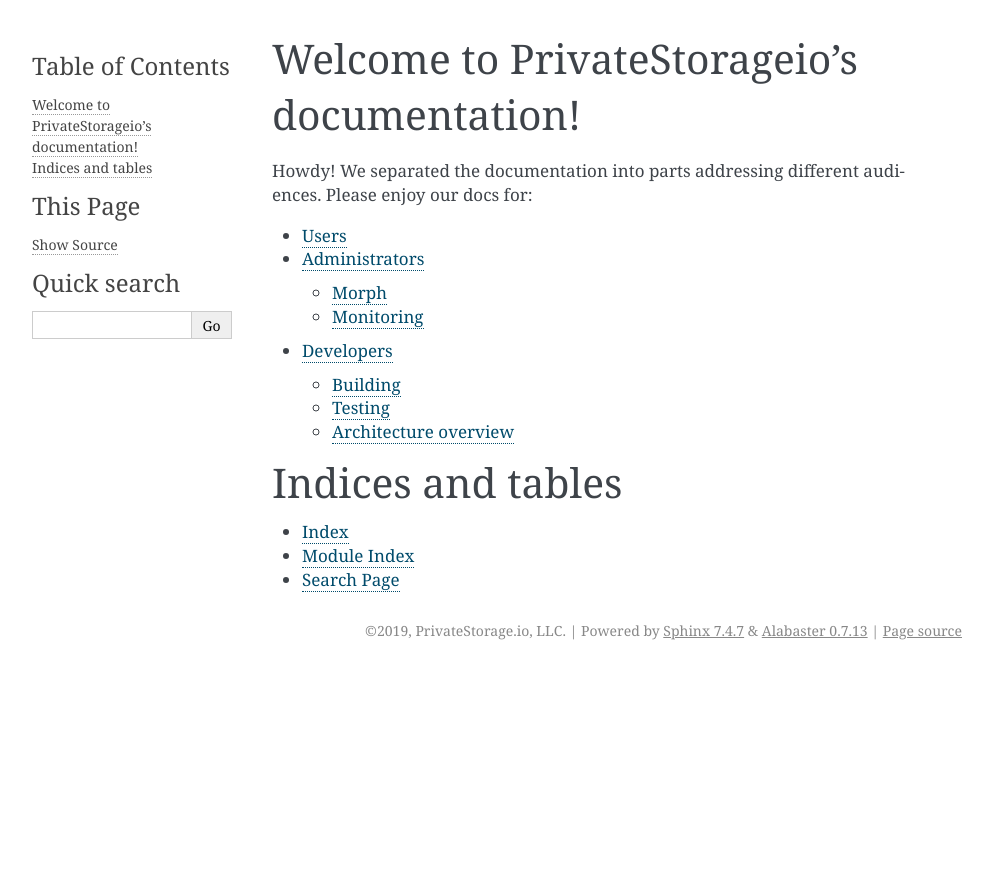
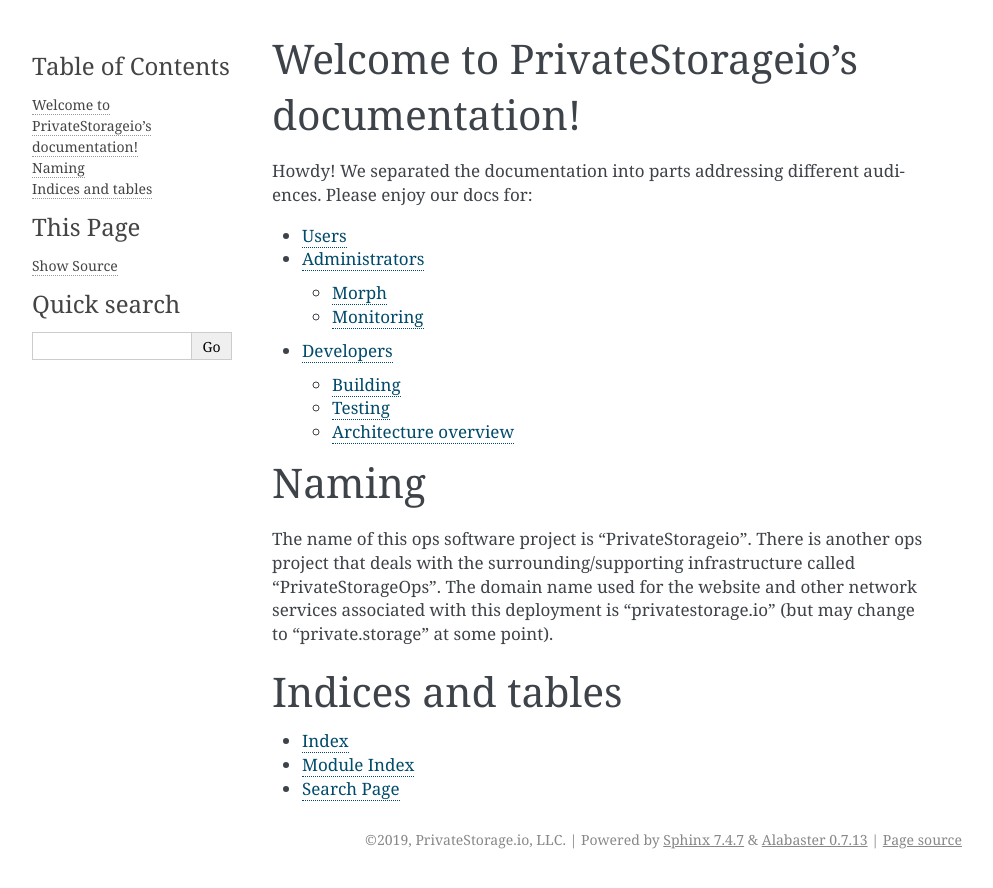
Before and after one commit to PrivateStorageio/PrivateStorageio, a Sphinx documentation site: the page built from docs/source/index.rst, in a window 1280 px wide. Shown: the top 888 px of the page, without its empty margins (148-1141 px from the left). Built offline with Sphinx 7.4.7, drawn with Linux system fonts in a browser that asks for light colours.

Commit message:
Docs: Add section on naming

```diff
--- a/docs/source/index.rst
+++ b/docs/source/index.rst
@@ -16,6 +16,13 @@
    Developers <dev/README>
 
 
+Naming
+======
+
+The name of this ops software project is "PrivateStorageio".
+There is another ops project that deals with the surrounding/supporting infrastructure called "PrivateStorageOps".
+The domain name used for the website and other network services associated with this deployment is "privatestorage.io" (but may change to "private.storage" at some point).
+
 
 Indices and tables
 ==================
```
